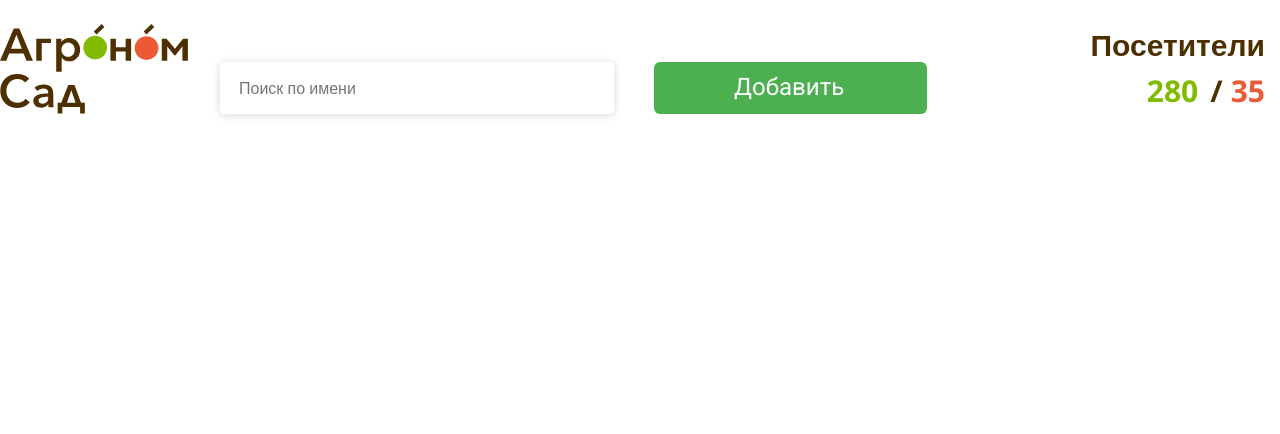
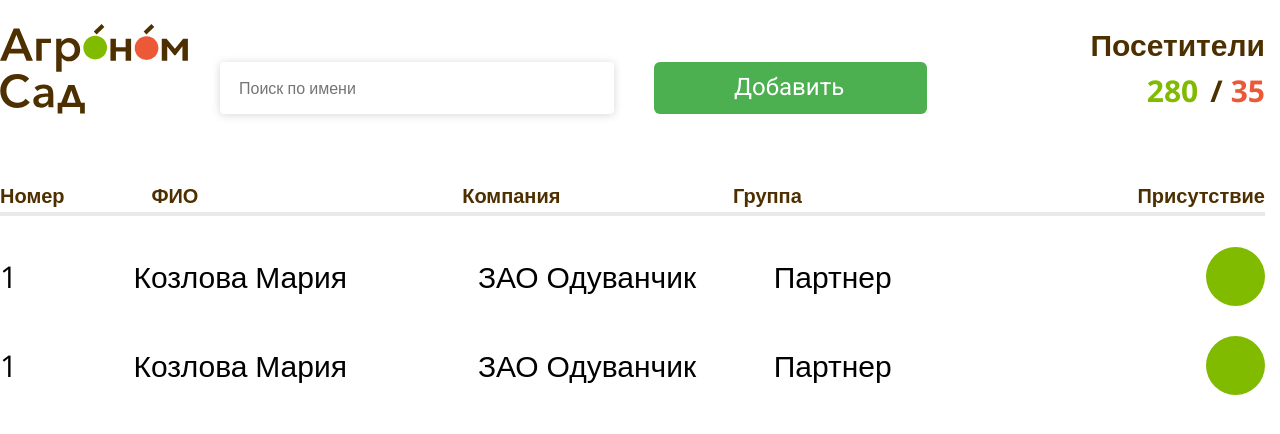
Before and after one commit to integrityaborescenes/agronom-sad, a React (Vite) app: page / in a window 1280 px wide. Shown: the top 434 px of the page. Built offline with nearby package versions, Linux system fonts and the light colour scheme.

Commit message:
add structure to users info table

```diff
--- a/src/App.tsx
+++ b/src/App.tsx
@@ -2,12 +2,14 @@ import Header from "./components/Header/Header.tsx";
 
 
 import './styles/index.css'
+import Spreadsheet from "./components/Spreadsheet/Spreadsheet.tsx";
 
 function App() {
 
   return (
     <>
         <Header />
+        <Spreadsheet />
     </>
   )
 }
--- a/src/components/Header/Header.tsx
+++ b/src/components/Header/Header.tsx
@@ -1,7 +1,6 @@
+import Input from "../Input/Input.tsx";
 import Button from "../Button/Button.tsx";
-
 import styles from './Header.module.scss'
-import Input from "../Input/Input.tsx";
 
 const Header = () => {
     return (
--- /dev/null
+++ b/src/components/Spreadsheet/Spreadsheet.module.css
@@ -0,0 +1,84 @@
+.spreadSheets {
+  max-width: 1948px;
+  width: 100%;
+  height: 100%;
+  display: flex;
+  flex-direction: column;
+  margin: 34px auto 0 auto;
+}
+.spreadSheets table {
+  width: 100%;
+  border-collapse: collapse;
+  table-layout: fixed;
+}
+.spreadSheets thead {
+  display: flex;
+  flex-direction: column;
+  gap: 3px;
+}
+.spreadSheets thead .underLine {
+  width: 100%;
+  height: 4px;
+  background-color: #E9E9E9;
+}
+.spreadSheets th, .spreadSheets td {
+  text-align: left;
+}
+.spreadSheets .firstCol {
+  width: 217px;
+}
+.spreadSheets .secondCol {
+  width: 510px;
+}
+.spreadSheets .thirdCol {
+  width: 401px;
+}
+.spreadSheets .fourthCol {
+  width: 658px;
+}
+.spreadSheets tr {
+  height: 27px;
+}
+.spreadSheets tr th {
+  text-align: start;
+  padding: 0;
+  color: var(--color-brown);
+  font-family: var(--first-family);
+  font-size: 20px;
+  font-style: normal;
+  font-weight: 600;
+  line-height: normal;
+}
+.spreadSheets tbody {
+  display: flex;
+  flex-direction: column;
+  gap: 30px;
+  margin-top: 31px;
+}
+.spreadSheets tbody tr {
+  width: 100%;
+  height: 59px;
+}
+.spreadSheets tbody tr td {
+  padding: 0;
+  color: var(--color-black);
+  font-family: var(--first-family);
+  font-size: 30px;
+  font-style: normal;
+  font-weight: 400;
+  line-height: normal;
+}
+.spreadSheets tbody tr td .present {
+  width: 59px;
+  height: 59px;
+  border-radius: 30px;
+  background-color: var(--color-light-green);
+}
+.spreadSheets tbody tr td .present.green {
+  background-color: var(--color-light-green);
+}
+.spreadSheets tbody tr td .present.red {
+  background-color: var(--color-red);
+}
+
+/*# sourceMappingURL=Spreadsheet.module.css.map */
--- /dev/null
+++ b/src/components/Spreadsheet/Spreadsheet.module.scss
@@ -0,0 +1,87 @@
+.spreadSheets {
+  max-width: 1948px;
+  width: 100%;
+  height: 100%;
+  display: flex;
+  flex-direction: column;
+  margin: 34px auto 0 auto;
+
+    table {
+      width: 100%;
+      border-collapse: collapse;
+      table-layout: fixed;
+    }
+
+    thead {
+      display: flex;
+      flex-direction: column;
+      gap: 3px;
+
+      .underLine {
+        width: 100%;
+        height: 4px;
+        background-color: #E9E9E9;
+      }
+    }
+
+    th, td {
+      text-align: left;
+    }
+
+    .firstCol { width: 217px; }
+    .secondCol { width: 510px; }
+    .thirdCol { width: 401px; }
+    .fourthCol { width: 658px; }
+
+    tr {
+      height: 27px;
+
+      th {
+        text-align: start;
+        padding: 0;
+        color: var(--color-brown);
+        font-family: var(--first-family);
+        font-size: 20px;
+        font-style: normal;
+        font-weight: 600;
+        line-height: normal;
+      }
+    }
+
+    tbody {
+      display: flex;
+      flex-direction: column;
+      gap: 30px;
+      margin-top: 31px;
+      tr {
+        width: 100%;
+        height: 59px;
+
+        td {
+          padding: 0;
+          color: var(--color-black);
+          font-family: var(--first-family);
+          font-size: 30px;
+          font-style: normal;
+          font-weight: 400;
+          line-height: normal;
+
+          .present {
+            width: 59px;
+            height: 59px;
+            border-radius: 30px;
+            background-color: var(--color-light-green);
+
+            &.green {
+              background-color: var(--color-light-green);
+            }
+
+            &.red {
+              background-color: var(--color-red);
+            }
+          }
+        }
+
+      }
+    }
+  }
--- /dev/null
+++ b/src/components/Spreadsheet/Spreadsheet.tsx
@@ -0,0 +1,42 @@
+import styles from './Spreadsheet.module.scss'
+
+const Spreadsheet = () => {
+    return (
+        <div className={styles.spreadSheets}>
+            <table className={styles.spreadSheets}>
+                <thead>
+                    <tr>
+                        <th className={styles.firstCol}>Номер</th>
+                        <th className={styles.secondCol}>ФИО</th>
+                        <th className={styles.thirdCol}>Компания</th>
+                        <th className={styles.fourthCol}>Группа</th>
+                        <th>Присутствие</th>
+                    </tr>
+                    <div className={styles.underLine}></div>
+                </thead>
+                <tbody>
+                    <tr>
+                        <td className={styles.firstCol}>1</td>
+                        <td className={styles.secondCol}>Козлова Мария</td>
+                        <td className={styles.thirdCol}>ЗАО Одуванчик</td>
+                        <td className={styles.fourthCol}>Партнер</td>
+                        <td>
+                            <div className={styles.present}></div>
+                        </td>
+                    </tr>
+                    <tr>
+                        <td className={styles.firstCol}>1</td>
+                        <td className={styles.secondCol}>Козлова Мария</td>
+                        <td className={styles.thirdCol}>ЗАО Одуванчик</td>
+                        <td className={styles.fourthCol}>Партнер</td>
+                        <td>
+                            <div className={styles.present}></div>
+                        </td>
+                    </tr>
+                </tbody>
+            </table>
+        </div>
+    )
+}
+
+export default Spreadsheet
```
Also changed, not shown: 1 other file (tests, documents, lock files or other folders).
